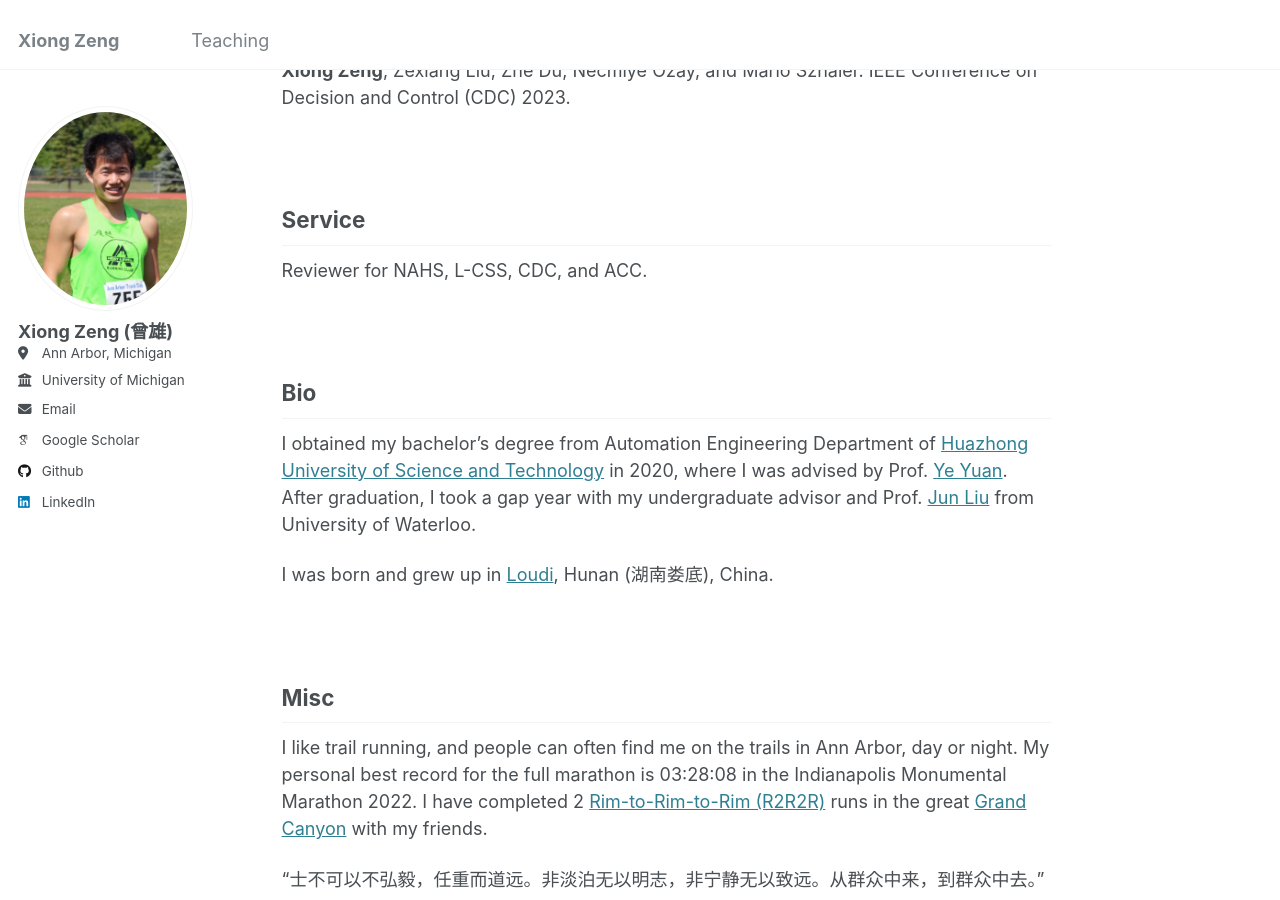
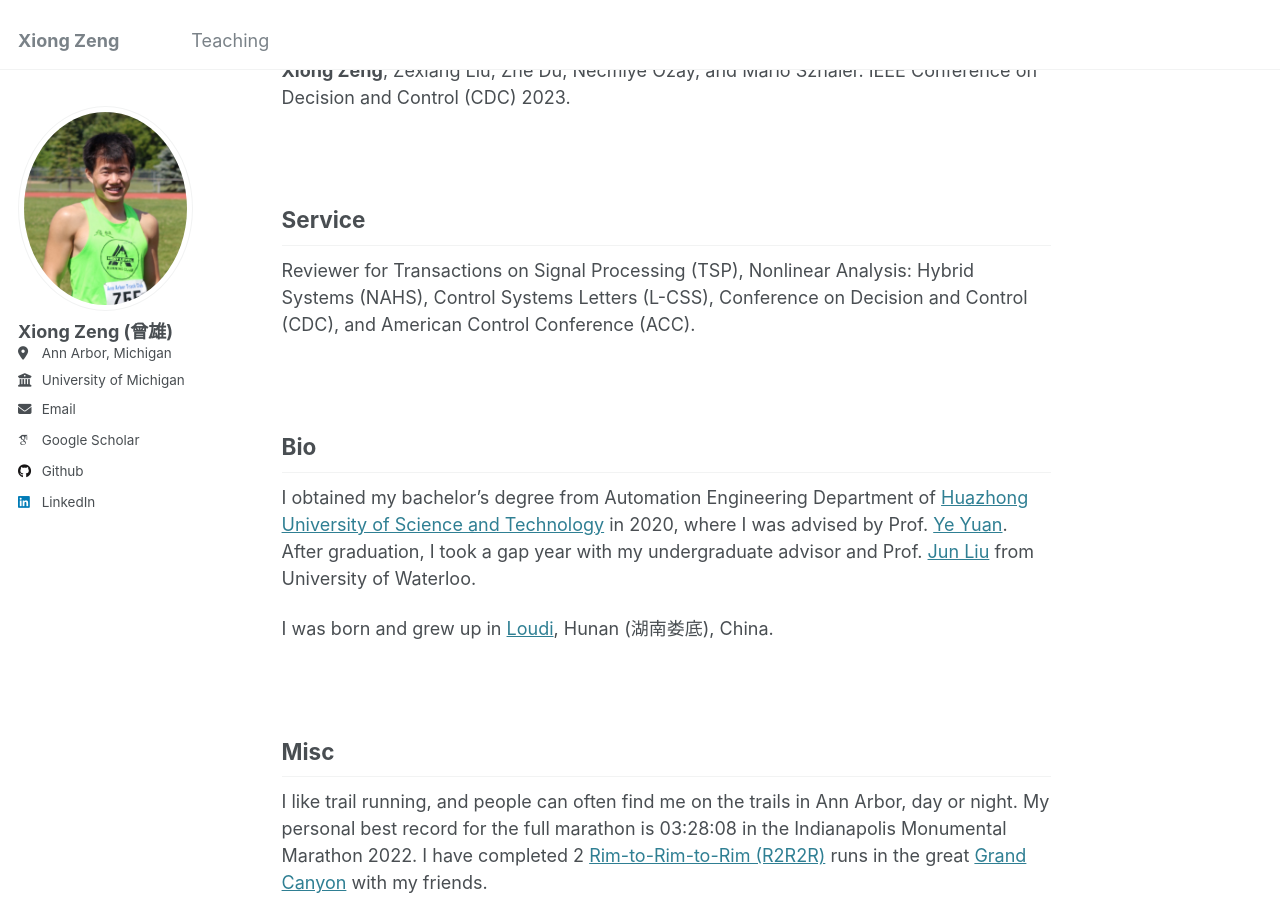
Before and after one commit to zengxiong111/zengxiong.github.io, a Jekyll site: the page built from _pages/about.md, in a window 1280 px wide and 900 px high, scrolled down 786 px. Built offline with Jekyll 4.4.1, drawn with Linux system fonts in a browser that asks for light colours; some web fonts are replaced.

Commit message:
Update about.md

```diff
--- a/_pages/about.md
+++ b/_pages/about.md
@@ -38,7 +38,7 @@
 
 ## Service
 
-Reviewer for NAHS, L-CSS, CDC, and ACC.
+Reviewer for Transactions on Signal Processing (TSP), Nonlinear Analysis: Hybrid Systems (NAHS), Control Systems Letters (L-CSS), Conference on Decision and Control (CDC), and American Control Conference (ACC).
 
 &nbsp;
 
```
